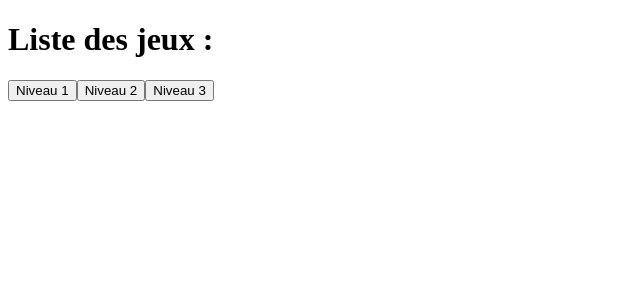
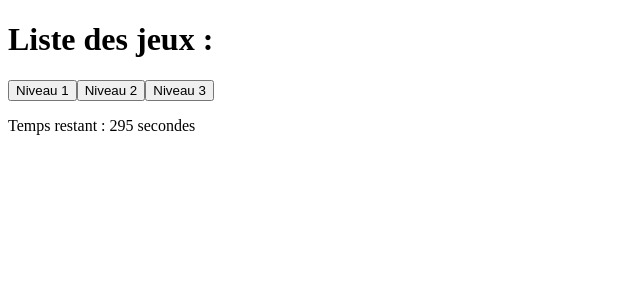
Before and after one commit to Riqoulouru/la-langouste, a Next.js app: page /games/Game in a window 1280 px wide. Shown: the top 300 px of the page, without its empty margins (0-640 px from the left). Built offline with nearby package versions, Linux system fonts and the light colour scheme.

Commit message:
add time counter

```diff
--- a/src/pages/games/Game.js
+++ b/src/pages/games/Game.js
@@ -1,4 +1,4 @@
-import React, { useState } from 'react';
+import React, {useEffect, useState} from 'react';
 import jsonGame from '../../data/allGame.json';
 import JustePrix from "@/pages/games/justeprix/justePrix";
 import Famille from "@/pages/games/top10/famille";
@@ -9,6 +9,9 @@ const GamesPage = () => {
     const [currentGameIndex, setCurrentGameIndex] = useState(1);
     const [gamesRemaining, setGamesRemaining] = useState(0);
     const [gameFinished, setGameFinished] = useState(false);
+    const [timeRemaining, setTimeRemaining] = useState(300); // Temps initial en secondes
+
+
 
     const handleLevelChange = (level) => {
         setSelectedLevel(level);
@@ -21,15 +24,35 @@ const GamesPage = () => {
         setGamesRemaining(totalGames ? Object.keys(totalGames).length : 0);
     };
 
-    const handleGameFinish = () => {
+    const handleGameFinish = (isCorrectAnswer) => {
         setGamesRemaining((prevRemaining) => prevRemaining - 1);
-        console.log(gamesRemaining);
+
+        if (isCorrectAnswer) {
+            setTimeRemaining((prevTime) => prevTime + 100); // Ajouter 10 secondes pour une bonne réponse
+        } else {
+            setTimeRemaining((prevTime) => Math.max(prevTime - 100, 0)); // Retirer 5 secondes pour une mauvaise réponse (minimum 0)
+        }
+
         if (gamesRemaining === 1) {
-            setGameFinished(true); // Tous les jeux ont été joués pour ce niveau
+            setGameFinished(true);
         } else {
             setCurrentGameIndex((prevIndex) => prevIndex + 1);
         }
     };
+
+    useEffect(() => {
+        if (timeRemaining > 0) {
+            const countdown = setInterval(() => {
+                setTimeRemaining((prevTime) => prevTime - 1);
+            }, 1000);
+
+            return () => clearInterval(countdown);
+        } else {
+            //incrémenter temperature
+            //rmettre à 0 le temps
+            setTimeRemaining(300)
+        }
+    }, [timeRemaining, gameFinished]);
 
     const filteredGames = jsonGame.filter((game) => game.level === selectedLevel);
     const currentGame = filteredGames[0]?.games[currentGameIndex];
@@ -48,6 +71,7 @@ const GamesPage = () => {
                 <p>Bravo, vous avez terminé tous les jeux de ce niveau !</p>
             ) : (
                 <div>
+                    <p>Temps restant : {timeRemaining} secondes</p>
                     {currentGame && (
                         <>
                             {currentGame.name === 'JustePrix' && (
--- a/src/pages/games/justeprix/justePrix.js
+++ b/src/pages/games/justeprix/justePrix.js
@@ -38,12 +38,15 @@ const JustePrixPage = ({onGameFinish,id}) => {
     if (!isNaN(userAnswer)) {
       if (userAnswer === correctAnswer) {
         setMessage('Bravo ! La réponse est correcte.');
+        onGameFinish(true);
       } else if (userAnswer < correctAnswer) {
         setMessage('Désolé, la réponse est incorrecte. C\'est plus. Essayez à nouveau.');
+        onGameFinish(false);
       } else {
         setMessage('Désolé, la réponse est incorrecte. C\'est moins. Essayez à nouveau.');
+        onGameFinish(false);
       }
-      onGameFinish(true);
+
     } else {
       setMessage('Veuillez entrer un nombre valide.');
     }
--- a/src/pages/games/top10/famille.js
+++ b/src/pages/games/top10/famille.js
@@ -27,7 +27,11 @@ const GamePage = ({onGameFinish,id }) => {
     useEffect(() => {
         if (processingAnswer) {
             // Vérification de fin de jeu après mise à jour des réponses trouvées
-            if (chancesLeft === 0 || foundAnswers.every(answer => answer !== '')) {
+            if (chancesLeft === 0 ) {
+                onGameFinish(false);
+                setUserInput('');
+                setFeedback('');
+            } else if (foundAnswers.every(answer => answer !== '')) {
                 onGameFinish(true);
                 setUserInput('');
                 setFeedback('');
--- a/src/pages/games/vraifaux/qcm.js
+++ b/src/pages/games/vraifaux/qcm.js
@@ -33,10 +33,12 @@ const QuestionPage = ({onGameFinish, id}) => {
 
             if (selectedLabel === correctAnswer.label) {
                 setIsAnswerCorrect(true);
+                onGameFinish(true);
             } else {
                 setIsAnswerCorrect(false);
+                onGameFinish(false);
             }
-            onGameFinish(true);
+
         }
     };
 
```
